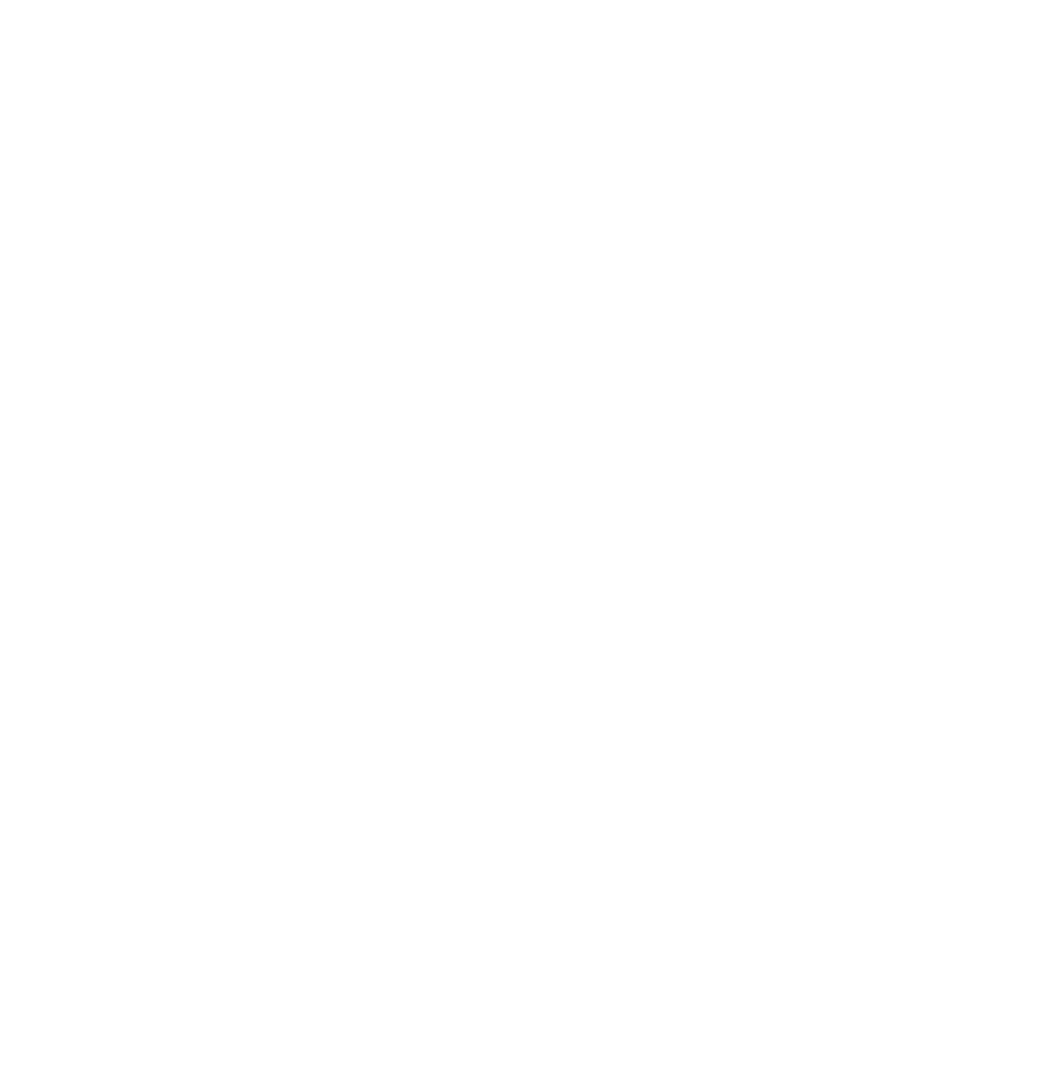
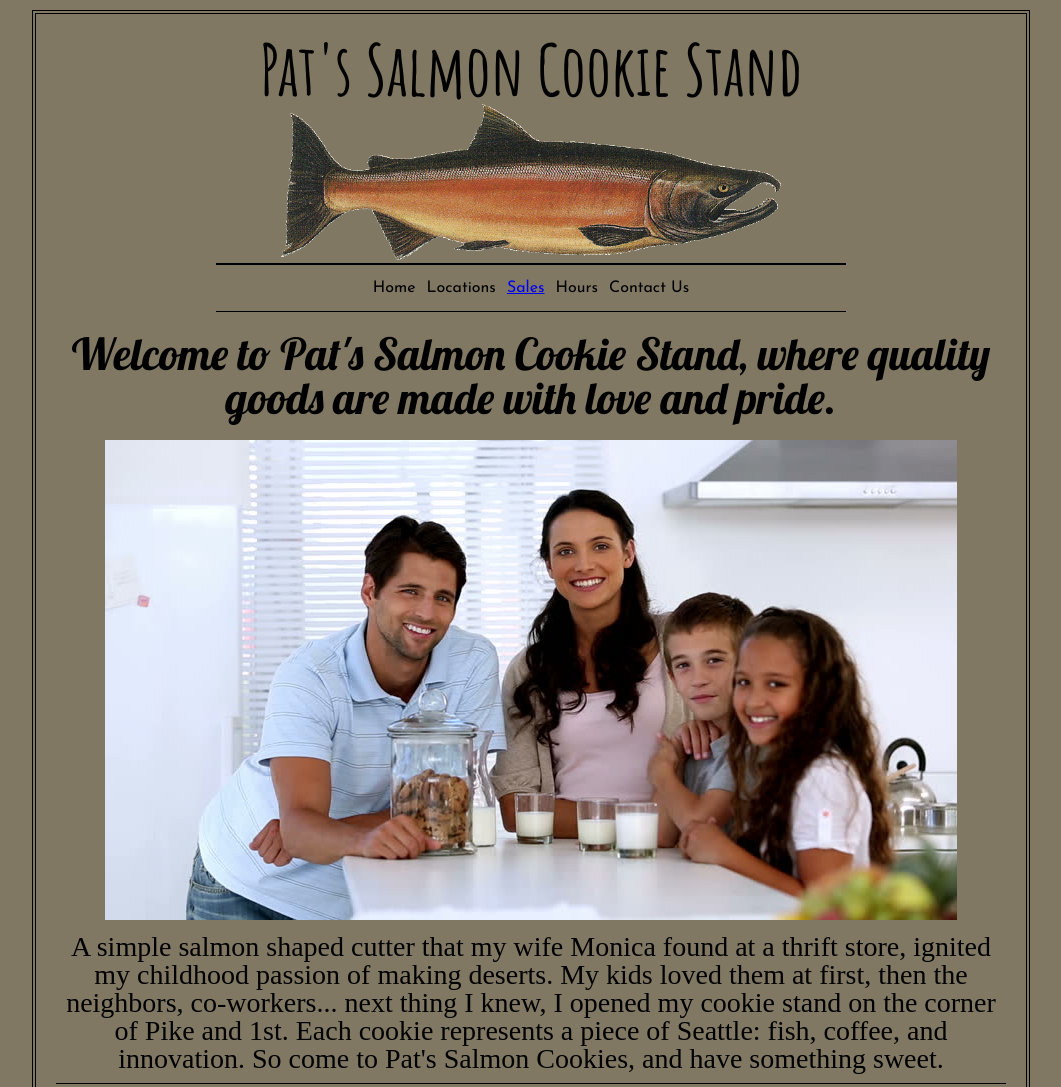
Before and after one commit to dzheng24/cookie-stand, a plain HTML site: page index.html in a window 1280 px wide. Shown: the top 1087 px of the page, without its empty margins (109-1170 px from the left). Before the commit the page ends 800 px from the top, so only its background shows below. Drawn offline with Linux system fonts and the light colour scheme; a web font is replaced by a local one.

Commit message:
added images and google fonts

```diff
--- a/constructor.html
+++ /dev/null
@@ -1,45 +0,0 @@
-<!DOCTYPE html>
-<html>
-    <head>
-        <Title>Cookie Sales</Title>
-        <link rel="stylesheet" href="reset.css">
-        <link rel="stylesheet" href="style.css">
-    </head>
-    <body>
-        <h2>Projected Sales</h2>
-        <form id="form">
-            <fieldset>
-                <label for = "store_name"> Store Name: </label>
-                <input type = "text" name = "store_name" placeholder = "enter your store name" minlength = "3" required>
-            </fieldset>
-
-            <fieldset>
-                <label for = "min_customer"> Minimum Customers: </label>
-                <input type = "number" name = "min_customer" placeholder = "least amount of customers you expect" min = "0" step ="1" required>
-            </fieldset>
-
-            <fieldset>
-                <label for = "max_customer"> Maximum Customers: </label>
-                <input type = "number" name = "max_customer" placeholder = "max amount of customers you expect" min = "0" step = "1" required>
-            </fieldset>
-
-            <fieldset>
-                <label for = "avg_customer"> Average Customers:</label>
-                <input type = "number" name = "avg_customer" placeholder = "average amount of customers" required>
-            </fieldset>
-            <button id = "submit_button" type = "submit">Enter Store Info</button>
-        </form>
-        <!--I received help on number type and "step = 1" from StackOverflow-->
-        <table id="table">
-
-
-
-
-
-
-
-
-
-        <script src="js/constructor.js"></script>
-    </body>
-</html>
--- a/index.html
+++ b/index.html
@@ -0,0 +1,64 @@
+<!DOCTYPE html>
+<html>
+    <head>
+        <title>Pat's Salmon Cookies</title>
+        <link rel = "stylesheet" href = "reset.css">
+        <link rel = "stylesheet" href = "style.css">
+        <link href="https://fonts.googleapis.com/css?family=Amatic+SC:700|Josefin+Sans&display=swap" rel="stylesheet">
+        <link href="https://fonts.googleapis.com/css?family=Lobster|Patua+One&display=swap" rel="stylesheet">
+    </head>
+    <body>
+        <div id = "page">
+                <header>
+                        <h1>Pat's Salmon Cookie Stand</h1>
+                        <img id = "logo" src = "/img/salmon.png" alt = "picture of salmon">
+                    </header>
+
+                    <nav>
+                        <ul class="nav">
+                            <li>Home</li>
+                            <li>Locations</li>
+                            <li><a href = "sale.html">Sales</a></li>
+                            <li>Hours</li>
+                            <li>Contact Us</li>
+                        </ul>
+                    </nav>
+
+                    <main>
+                        <h2 id = "welcome">Welcome to Pat's Salmon Cookie Stand, where quality goods are made with love and pride.</h2>
+                        <section>
+                            <img src = "/img/family.jpg" alt = "picture of pat's family" id="family">
+                            <p id="intro">A simple salmon shaped cutter that my wife Monica found at a thrift store, ignited my childhood passion of making deserts. My kids loved them at first, then the neighbors, co-workers... next thing I knew, I opened my cookie stand on the corner of Pike and 1st. Each cookie represents a piece of Seattle: fish, coffee, and innovation. So come to Pat's Salmon Cookies, and have something sweet.</p>
+                            <img class = "together" src = "/img/fish.jpg" alt = "picture of fish drawing">
+                            <img class = "together" src = "/img/frosted-cookie.jpg" alt = "picture of first cookie">
+                            <img class = "together" src = "/img/shirt.jpg" alt = "picture of fish t-shirt">
+                            <img class = "together" src = "/img/cutter.jpeg" alt = "picture of cutter">
+                        </section>
+                        <section>
+                            <h2>Locations</h2>
+                                <ul>
+                                    <li><b>First and Pike:</b>1991 Pike St. Seattle WA 98101</li>
+                                    <li><b>Seatac Airport:</b>Terminal 3 by Gate A4</li>
+                                    <li><b>Seattle Center:</b>305 Harrison St. Seattle WA 98109</li>
+                                    <li><b>Capitol Hill</b>206 Broadway E. Seattle WA 98102</li>
+                                    <li><b>Alki</b>1702 Alki Ave. Seattle WA 98104</li>
+                                </ul>
+
+                            <h2>Hours</h2>
+                                <ul>
+                                    <li><b>First and Pike:</b>8:00 am to 10 pm Monday-Sunday</li>
+                                    <li><b>Seatac Airport:</b>8:00 am to 10 pm Monday-Sunday4</li>
+                                    <li><b>Seattle Center:</b>8:00 am to 10 pm Monday-Sunday</li>
+                                    <li><b>Capitol Hill</b>8:00 am to 10 pm Monday-Sunday</li>
+                                    <li><b>Alki</b>8:00 am to 10 pm Monday-Sunday</li>
+                                </ul>
+                        </section>
+                    </main>
+                    <footer>
+                        &copy; Pat's Salmon Cookie Stand
+                        <img src = "/img/chinook.jpg" alt = "fish">
+                    </footer>
+        </div>
+
+    </body>
+</html>
--- a/style.css
+++ b/style.css
@@ -0,0 +1,71 @@
+/**{
+    outline: dotted 1px orange;
+}*/
+
+body{
+    background-color:#807863;
+}
+
+#page{
+    max-width: 950px;
+    margin: 10px auto 10px auto;
+    padding: 20px;
+    border: 4px double #000;
+}
+
+header{
+    text-align: center;
+}
+
+h1 {
+    font-family: 'Amatic SC', cursive;
+    font-size: 70px;
+}
+
+#logo{
+    width: 500px;
+}
+
+.nav{
+    border-bottom: 1px solid #000;
+    border-top: 2px solid #000;
+    font-family: 'Josefin Sans';
+    padding: 15px;
+    margin: 0px auto 0px auto;
+    text-align: center;
+    width: 600px;
+}
+
+.nav li{
+    display: inline;
+    margin: 0px 3px;
+}
+
+#welcome{
+    font-family: lobster;
+    font-size: 44px;
+    margin-top: 20px;
+    margin-bottom: 10px;
+    text-align: center;
+}
+
+#family{
+    margin:10px 0px 10px 0px;
+}
+
+#intro{
+    border-bottom: 1px solid #000;
+    font-family: Patua One;
+    font-size: 28px;
+    margin-bottom: 20px;
+    padding-bottom: 10px;
+}
+
+section{
+    text-align: center;
+}
+
+.together{
+    display:inline-block;
+    margin: 0px;
+}
```
Also changed, not shown: sale.html (+2 -1 lines).
